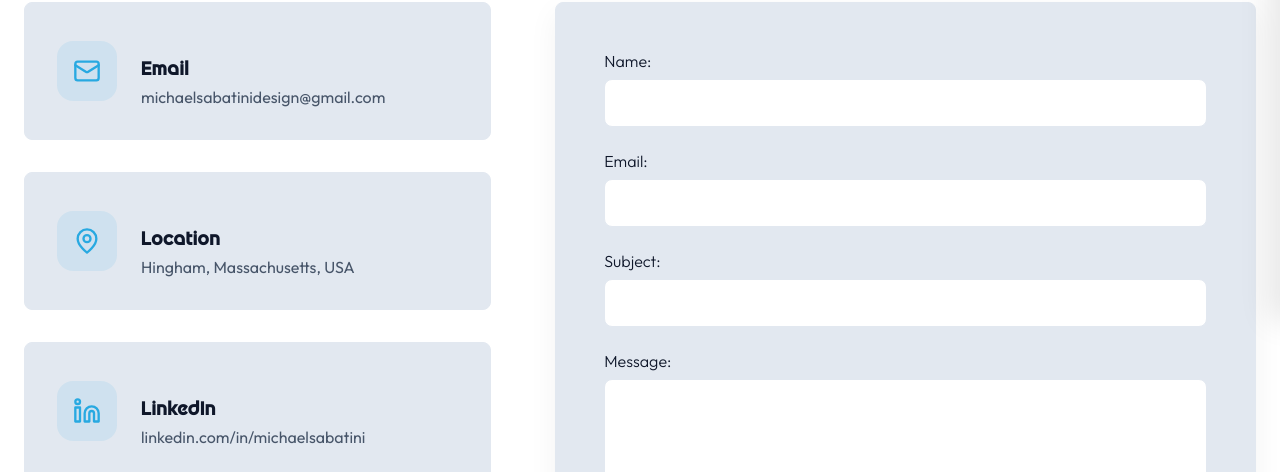
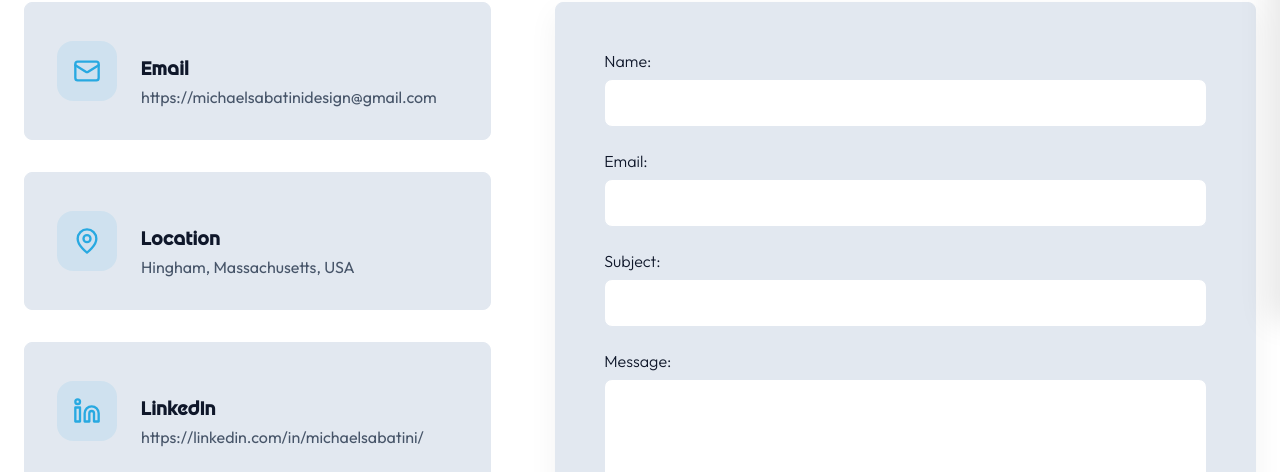
Before and after one commit to msabatini/michael-sabatini-portfolio, an Angular app in the folder client/: page /contact in a window 1280 px wide. Shown: the part 480-952 px from the top of the page. Built offline with nearby package versions, Linux system fonts and the light colour scheme.

Commit message:
Minor fixes, updating links for linkedIn and github, editing color of carousel dots in Light Mode.

```diff
--- a/client/src/app/app.html
+++ b/client/src/app/app.html
@@ -71,8 +71,8 @@
         </div>
         <p>Crafting high-performance, accessible, and beautiful web experiences with Angular and NestJS.</p>
         <div class="social-links">
-          <a href="https://github.com" target="_blank" aria-label="GitHub"><app-icon name="github" [size]="20"></app-icon></a>
-          <a href="https://linkedin.com" target="_blank" aria-label="LinkedIn"><app-icon name="linkedin" [size]="20"></app-icon></a>
+          <a href="https://github.com/msabatini" target="_blank" aria-label="GitHub"><app-icon name="github" [size]="20"></app-icon></a>
+          <a href="https://linkedin.com/in/michaelsabatini/" target="_blank" aria-label="LinkedIn"><app-icon name="linkedin" [size]="20"></app-icon></a>
         </div>
       </div>
 
--- a/client/src/app/components/carousel/carousel.scss
+++ b/client/src/app/components/carousel/carousel.scss
@@ -79,7 +79,7 @@
     width: 0.75rem;
     height: 0.75rem;
     border-radius: 50%;
-    background: var(--border-color);
+    background: #b1d8fa;
     border: none;
     cursor: pointer;
     transition: all 0.3s ease;
--- a/client/src/app/components/contact/contact.html
+++ b/client/src/app/components/contact/contact.html
@@ -12,13 +12,13 @@
   <div class="container">
     <div class="contact-grid">
       <div class="contact-info">
-        <div class="info-card">
+        <div class="info-card" src="https://linkedin.com/in/michaelsabatini/">
           <div class="info-icon">
             <app-icon name="mail" [size]="28" color="var(--accent-color)"></app-icon>
           </div>
           <div class="info-text">
             <h3>Email</h3>
-            <p>michaelsabatinidesign@gmail.com</p>
+            <p>https://michaelsabatinidesign@gmail.com</p>
           </div>
         </div>
         <div class="info-card">
@@ -30,13 +30,13 @@
             <p>Hingham, Massachusetts, USA</p>
           </div>
         </div>
-        <div class="info-card">
+        <div class="info-card" src="https://linkedin.com/in/michaelsabatini/">
           <div class="info-icon">
             <app-icon name="linkedin" [size]="28" color="var(--accent-color)"></app-icon>
           </div>
           <div class="info-text">
             <h3>LinkedIn</h3>
-            <p>linkedin.com/in/michaelsabatini</p>
+            <p>https://linkedin.com/in/michaelsabatini/</p>
           </div>
         </div>
       </div>
--- a/client/src/app/components/project-detail/project-detail.scss
+++ b/client/src/app/components/project-detail/project-detail.scss
@@ -229,7 +229,7 @@
     h3 {
       font-size: 1.25rem;
       font-weight: 700;
-      margin-bottom: 1.5rem;
+      margin: 0 0 1.5rem 0;
       padding-bottom: 1rem;
       border-bottom: 1px solid var(--border-color);
     }
```
